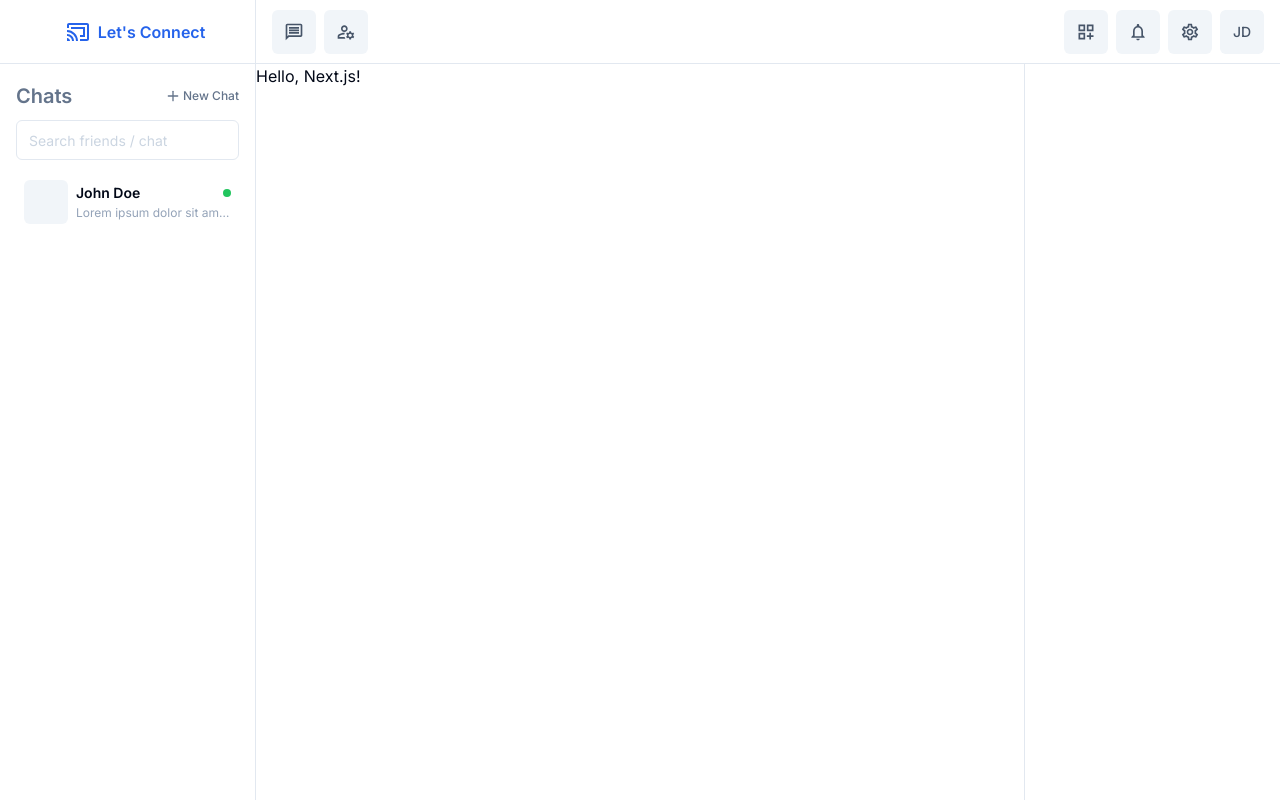
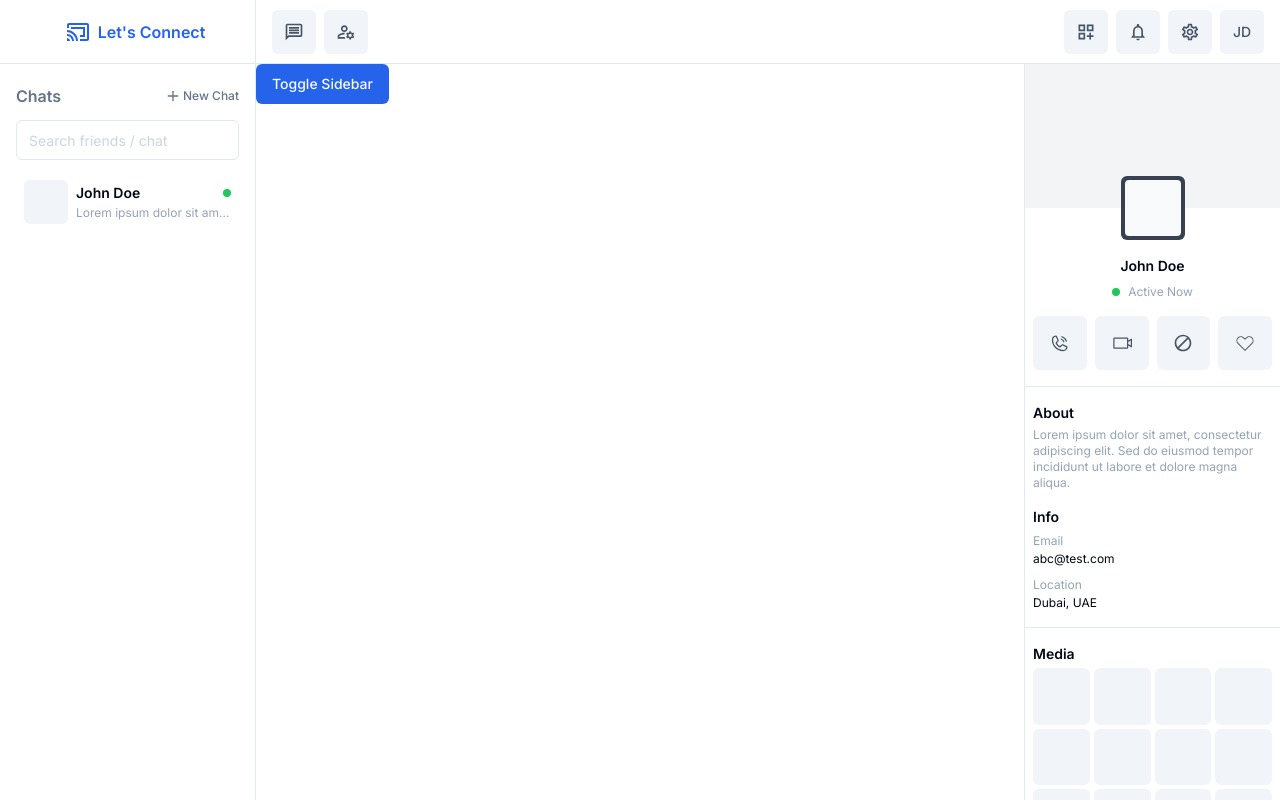
Before and after one commit to ryan-dxb/chat-app-mern-final, a Next.js app in the folder frontend/: page / in a window 1280 px wide. Built offline with nearby package versions, Linux system fonts and the light colour scheme.

Commit message:
Completed Profile Sidebar

```diff
--- a/frontend/package.json
+++ b/frontend/package.json
@@ -26,6 +26,7 @@
     "@tanstack/react-query": "^5.17.15",
     "class-variance-authority": "^0.7.0",
     "clsx": "^2.1.0",
+    "framer-motion": "^11.0.3",
     "lucide-react": "^0.311.0",
     "next": "14.0.4",
     "next-themes": "^0.2.1",
@@ -34,6 +35,7 @@
     "react-hook-form": "^7.49.3",
     "react-icons": "^5.0.1",
     "react-redux": "^9.1.0",
+    "react-use": "^17.5.0",
     "sonner": "^1.3.1",
     "tailwind-merge": "^2.2.0",
     "tailwindcss-animate": "^1.0.7",
--- a/frontend/src/app/(dashboard)/page.tsx
+++ b/frontend/src/app/(dashboard)/page.tsx
@@ -1,17 +1,12 @@
-import React from 'react';
-import { NextPage } from 'next'
+import React from "react";
+import { NextPage } from "next";
 
 interface HomeProps {
   // Add your prop types here
 }
 
 const Home: NextPage<HomeProps> = () => {
-  return (
-    <div>
-      <h1>Hello, Next.js!</h1>
-      {/* Add your page content here */}
-    </div>
-  );
+  return <div className="">{/* Add your page content here */}</div>;
 };
 
 export default Home;
--- a/frontend/src/components/dashboard/common/AppWrapper.tsx
+++ b/frontend/src/components/dashboard/common/AppWrapper.tsx
@@ -1,8 +1,11 @@
+"use client";
+
 import React, { FC } from "react";
 import Navbar from "../navbar/page";
 import Sidebar from "../left-sidebar/page";
 import LeftSidebar from "../left-sidebar/page";
 import RightSidebar from "../right-sidebar/page";
+import { Button } from "@/components/ui/button";
 
 interface AppWrapperProps {
   // Add your prop types here
@@ -10,6 +13,10 @@ interface AppWrapperProps {
 }
 
 const AppWrapper: FC<AppWrapperProps> = ({ children }) => {
+  const [open, setOpen] = React.useState(false);
+
+  console.log("open", open);
+
   return (
     <main className="flex flex-col h-[100vh] overflow-hidden">
       <nav>
@@ -17,8 +24,11 @@ const AppWrapper: FC<AppWrapperProps> = ({ children }) => {
       </nav>
       <div className="flex h-full flex-row">
         <LeftSidebar />
-        <div className="flex-1">{children}</div>
-        <RightSidebar />
+        <div className="flex-1 ">
+          <Button onClick={() => setOpen(!open)}>Toggle Sidebar</Button>
+          {children}
+        </div>
+        <RightSidebar open={open} />
       </div>
     </main>
   );
--- /dev/null
+++ b/frontend/src/components/dashboard/common/CustomButton.tsx
@@ -0,0 +1,25 @@
+import { Button } from "@/components/ui/button";
+import { cn } from "@/lib/utils";
+import React, { FC } from "react";
+import { IconType } from "react-icons";
+
+interface CustomButtonProps {
+  // Add your prop types here
+  className: string;
+  icon: IconType;
+}
+
+const CustomButton: FC<CustomButtonProps> = ({ className, icon: Icon }) => {
+  return (
+    <Button
+      className={cn(
+        "p-0 rounded-md bg-slate-100 text-slate-600 hover:text-primary-foreground hover:bg-primary transition duration-300 ease-in-out ",
+        className
+      )}
+    >
+      <Icon className="w-5 h-5 " />
+    </Button>
+  );
+};
+
+export default CustomButton;
--- a/frontend/src/components/dashboard/left-sidebar/page.tsx
+++ b/frontend/src/components/dashboard/left-sidebar/page.tsx
@@ -13,7 +13,7 @@ const LeftSidebar: FC<LeftSidebarProps> = () => {
   return (
     <div className="flex flex-col flex-shrink-0 w-64 border-r p-4">
       <div className="flex flex-row justify-between w-full items-center ">
-        <h3 className="text-xl font-semibold text-muted-foreground">Chats</h3>
+        <h3 className="text- font-semibold text-muted-foreground">Chats</h3>
         <div className="ml-auto">
           <Button
             variant="ghost"
--- a/frontend/src/components/dashboard/right-sidebar/page.tsx
+++ b/frontend/src/components/dashboard/right-sidebar/page.tsx
@@ -1,11 +1,149 @@
 import React, { FC } from "react";
+import { motion } from "framer-motion";
+import { ScrollArea } from "@/components/ui/scroll-area";
+import Image from "next/image";
+import CustomButton from "../common/CustomButton";
+import {
+  PiHeartStraightLight,
+  PiHeartStraightFill,
+  PiPhoneCall,
+  PiVideoCamera,
+} from "react-icons/pi";
+import {
+  MdOutlineBlock,
+  MdOutlineFileDownload,
+  MdMoreHoriz,
+} from "react-icons/md";
+import { FaRegFileAlt } from "react-icons/fa";
+
+import { Separator } from "@/components/ui/separator";
+import { Button } from "@/components/ui/button";
 
 interface RightSidebarProps {
   // Add your prop types here
+  open?: boolean;
 }
 
-const RightSidebar: FC<RightSidebarProps> = () => {
-  return <div className="flex flex-shrink-0 w-64 border-l"></div>;
+const RightSidebar: FC<RightSidebarProps> = ({ open }) => {
+  return (
+    <motion.div
+      animate={{ width: open ? 0 : 256 }}
+      transition={{ duration: 0.3 }}
+      className="border-l flex flex-shrink-0 h-full w-0 box-border"
+    >
+      <div className="h-[calc(100vh-64px)] ">
+        <ScrollArea className="w-full flex-1 h-full ">
+          <div className="relative flex flex-1 h-36 bg-gray-100">
+            {/* Cover Image */}
+            <div
+              className="flex items-center justify-center w-16 h-16 bg-gray-700 absolute bottom-0 right-1/2
+          transform translate-x-1/2 translate-y-1/2 overflow-hidden rounded-md"
+            >
+              <div className="w-14 h-14 bg-gray-50 rounded-sm"></div>
+            </div>
+          </div>
+
+          <div className="flex flex-col items-center justify-center mt-12">
+            <h2 className="text-sm font-semibold ">John Doe</h2>
+            <div className="flex items-center gap-2 justify-center mt-2">
+              <div className="w-2 h-2 rounded-full bg-green-500"></div>
+              <span className="text-xs  font-normal text-slate-400">
+                Active Now
+              </span>
+            </div>
+          </div>
+
+          <div className="grid grid-cols-4 gap-2 pt-4 px-2">
+            <CustomButton icon={PiPhoneCall} className="aspect-square h-full" />
+            <CustomButton
+              icon={PiVideoCamera}
+              className="aspect-square h-full"
+            />
+            <CustomButton
+              icon={MdOutlineBlock}
+              className="aspect-square h-full"
+            />
+            <CustomButton
+              icon={PiHeartStraightLight}
+              className="aspect-square h-full"
+            />
+          </div>
+
+          <Separator className="my-4" />
+
+          <div>
+            <h3 className="text-sm font-semibold px-2">About</h3>
+            <p className="text-xs text-slate-400 px-2 mt-1">
+              Lorem ipsum dolor sit amet, consectetur adipiscing elit. Sed do
+              eiusmod tempor incididunt ut labore et dolore magna aliqua.
+            </p>
+          </div>
+
+          <div className="mt-4">
+            <h3 className="text-sm font-semibold px-2">Info</h3>
+            <div className="flex px-2 flex-col gap-1 ">
+              <div className="">
+                <span className="text-xs text-slate-400">Email</span>
+                <p className="text-xs">abc@test.com</p>
+              </div>
+              <div className="">
+                <span className="text-xs text-slate-400">Location</span>
+                <p className="text-xs">Dubai, UAE</p>
+              </div>
+            </div>
+          </div>
+
+          <Separator className="my-4" />
+
+          <h3 className="text-sm font-semibold px-2">Media</h3>
+          <div className="grid grid-cols-4 gap-1  px-2 mt-1">
+            {Array.from({ length: 20 }).map((_, i) => (
+              <div
+                key={i}
+                className="aspect-square bg-slate-100 rounded-md"
+              ></div>
+            ))}
+          </div>
+
+          <Separator className="my-4" />
+
+          <h3 className="text-sm font-semibold px-2">Attached Files</h3>
+          <div className="flex flex-col gap-1 px-2 mt-1">
+            {Array.from({ length: 20 }).map((_, i) => (
+              <div
+                key={i}
+                className="flex flex-row h-12 gap-3  rounded-md w-full items-center px-2 border border-slate-100 hover:bg-slate-100 transition duration-300 ease-in-out"
+              >
+                <div className="flex items-center justify-center h-8 w-8 rounded-full bg-green-100">
+                  <FaRegFileAlt className="w-4 h-4 text-green-500 font-normal" />
+                </div>
+                <div className="flex flex-1 flex-row justify-between">
+                  <div className="flex flex-1 flex-shrink-0 flex-col justify-center overflow-hidden">
+                    <span className="text-xs font-semibold">File Name</span>
+                    <span className="text-xs text-slate-400">1.2MB</span>
+                  </div>
+                  <div className="flex flex-row gap-1 items-center justify-end">
+                    <Button
+                      variant="ghost"
+                      className="p-1 m-0 hover:bg-transparent transition duration-300 ease-in-out"
+                    >
+                      <MdOutlineFileDownload className="w-4 h-4" />
+                    </Button>
+                    <Button
+                      variant="ghost"
+                      className="p-1 m-0 hover:bg-transparent"
+                    >
+                      <MdMoreHoriz className="w-4 h-4" />
+                    </Button>
+                  </div>
+                </div>
+              </div>
+            ))}
+          </div>
+        </ScrollArea>
+      </div>
+    </motion.div>
+  );
 };
 
 export default RightSidebar;
```
Also changed, not shown: 1 other file (tests, documents, lock files or other folders).
